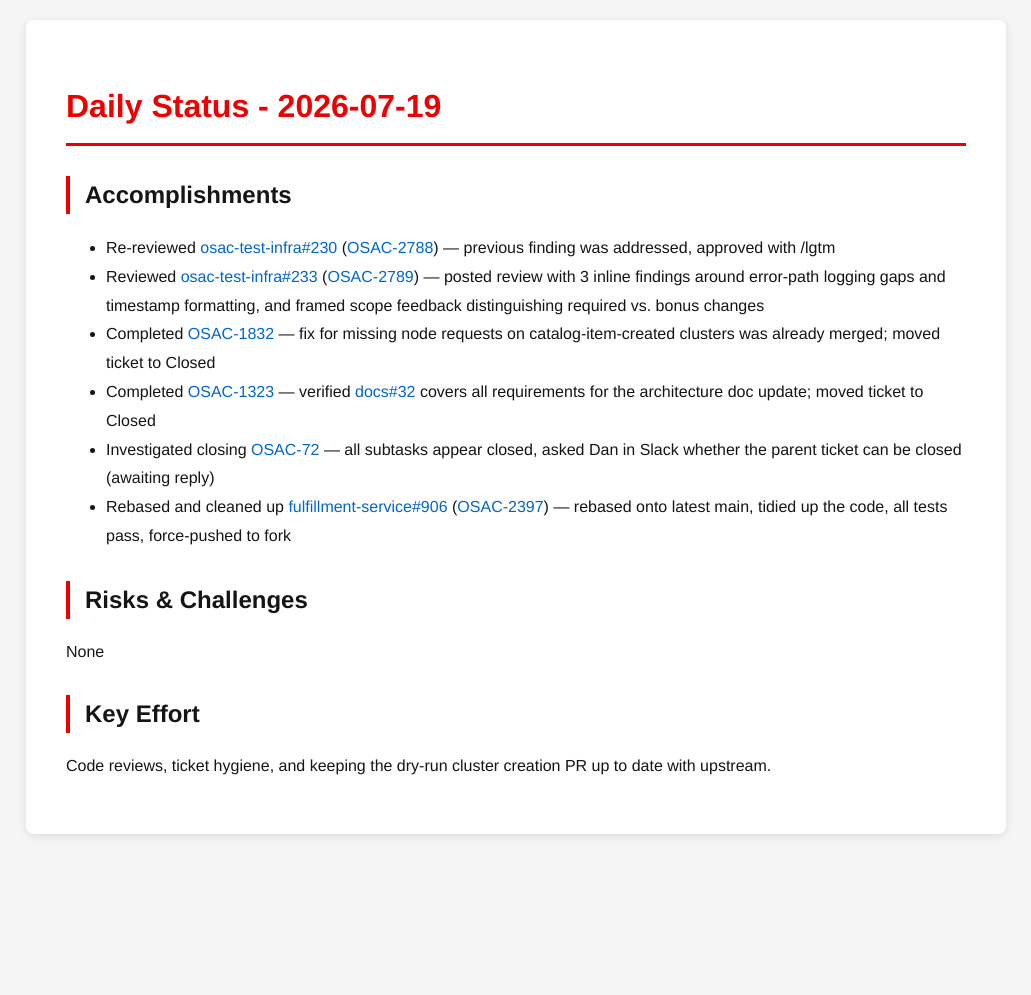
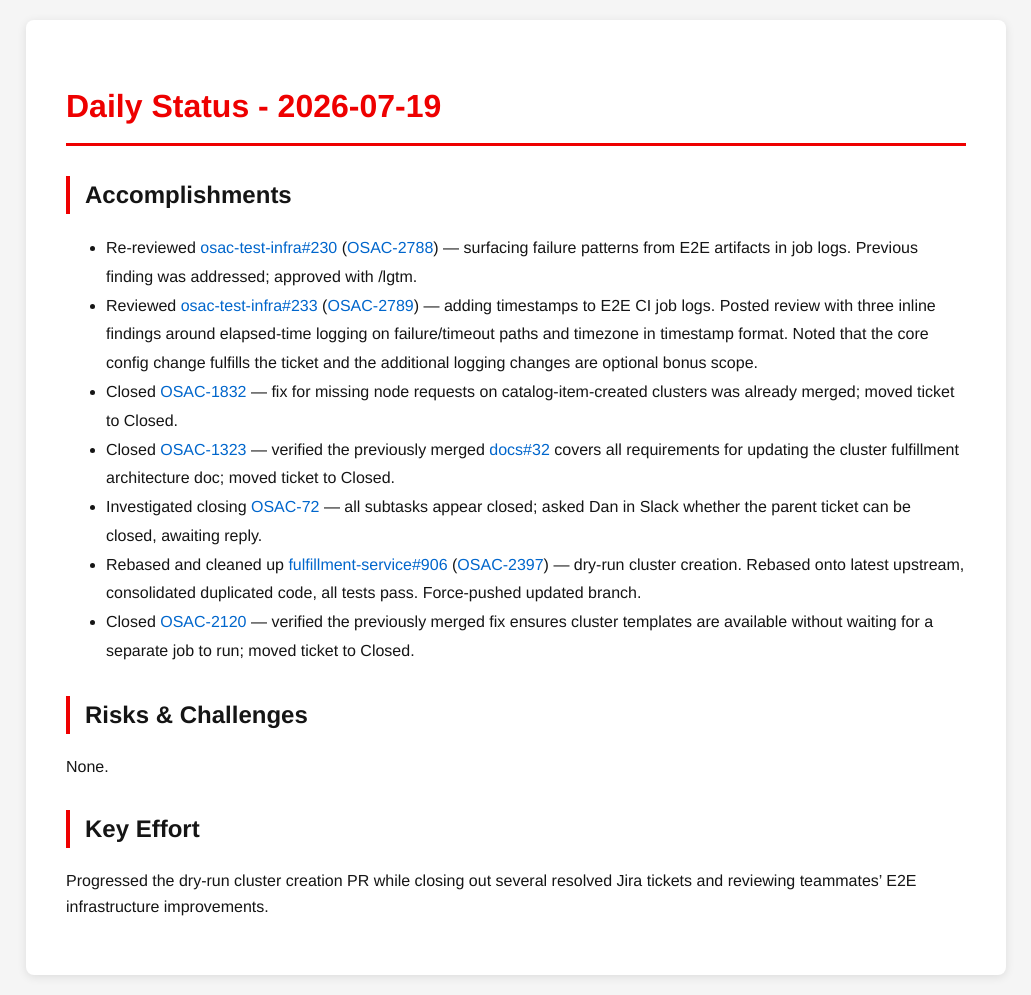
Before and after one commit to tzvatot/daily-status, a Jekyll site: the page built from 2026-07-19.md, in a window 1280 px wide. Shown: the whole page, without its empty margins (124-1155 px from the left). Built offline with Jekyll 4.4.1, drawn with Linux system fonts in a browser that asks for light colours; before the commit the page ends 900 px from its top, so only the background shows below that.

Commit message:
Daily status update - 2026-07-19

```diff
--- a/2026-07-19.md
+++ b/2026-07-19.md
@@ -7,15 +7,16 @@ date: 2026-07-19
 # Daily Status - 2026-07-19
 
 ## Accomplishments
-- Re-reviewed [osac-test-infra#230](https://github.com/osac-project/osac-test-infra/pull/230) ([OSAC-2788](https://redhat.atlassian.net/browse/OSAC-2788)) — previous finding was addressed, approved with /lgtm
-- Reviewed [osac-test-infra#233](https://github.com/osac-project/osac-test-infra/pull/233) ([OSAC-2789](https://redhat.atlassian.net/browse/OSAC-2789)) — posted review with 3 inline findings around error-path logging gaps and timestamp formatting, and framed scope feedback distinguishing required vs. bonus changes
-- Completed [OSAC-1832](https://redhat.atlassian.net/browse/OSAC-1832) — fix for missing node requests on catalog-item-created clusters was already merged; moved ticket to Closed
-- Completed [OSAC-1323](https://redhat.atlassian.net/browse/OSAC-1323) — verified [docs#32](https://github.com/osac-project/docs/pull/32) covers all requirements for the architecture doc update; moved ticket to Closed
-- Investigated closing [OSAC-72](https://redhat.atlassian.net/browse/OSAC-72) — all subtasks appear closed, asked Dan in Slack whether the parent ticket can be closed (awaiting reply)
-- Rebased and cleaned up [fulfillment-service#906](https://github.com/osac-project/fulfillment-service/pull/906) ([OSAC-2397](https://redhat.atlassian.net/browse/OSAC-2397)) — rebased onto latest main, tidied up the code, all tests pass, force-pushed to fork
+- Re-reviewed [osac-test-infra#230](https://github.com/osac-project/osac-test-infra/pull/230) ([OSAC-2788](https://redhat.atlassian.net/browse/OSAC-2788)) — surfacing failure patterns from E2E artifacts in job logs. Previous finding was addressed; approved with /lgtm.
+- Reviewed [osac-test-infra#233](https://github.com/osac-project/osac-test-infra/pull/233) ([OSAC-2789](https://redhat.atlassian.net/browse/OSAC-2789)) — adding timestamps to E2E CI job logs. Posted review with three inline findings around elapsed-time logging on failure/timeout paths and timezone in timestamp format. Noted that the core config change fulfills the ticket and the additional logging changes are optional bonus scope.
+- Closed [OSAC-1832](https://redhat.atlassian.net/browse/OSAC-1832) — fix for missing node requests on catalog-item-created clusters was already merged; moved ticket to Closed.
+- Closed [OSAC-1323](https://redhat.atlassian.net/browse/OSAC-1323) — verified the previously merged [docs#32](https://github.com/osac-project/docs/pull/32) covers all requirements for updating the cluster fulfillment architecture doc; moved ticket to Closed.
+- Investigated closing [OSAC-72](https://redhat.atlassian.net/browse/OSAC-72) — all subtasks appear closed; asked Dan in Slack whether the parent ticket can be closed, awaiting reply.
+- Rebased and cleaned up [fulfillment-service#906](https://github.com/osac-project/fulfillment-service/pull/906) ([OSAC-2397](https://redhat.atlassian.net/browse/OSAC-2397)) — dry-run cluster creation. Rebased onto latest upstream, consolidated duplicated code, all tests pass. Force-pushed updated branch.
+- Closed [OSAC-2120](https://redhat.atlassian.net/browse/OSAC-2120) — verified the previously merged fix ensures cluster templates are available without waiting for a separate job to run; moved ticket to Closed.
 
 ## Risks & Challenges
-None
+None.
 
 ## Key Effort
-Code reviews, ticket hygiene, and keeping the dry-run cluster creation PR up to date with upstream.
+Progressed the dry-run cluster creation PR while closing out several resolved Jira tickets and reviewing teammates' E2E infrastructure improvements.
```
